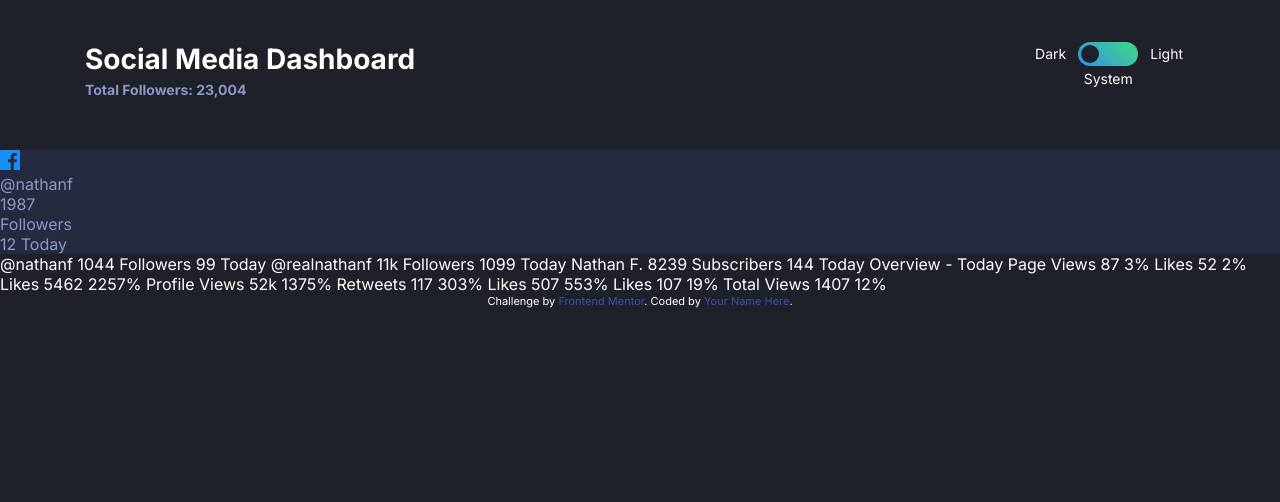
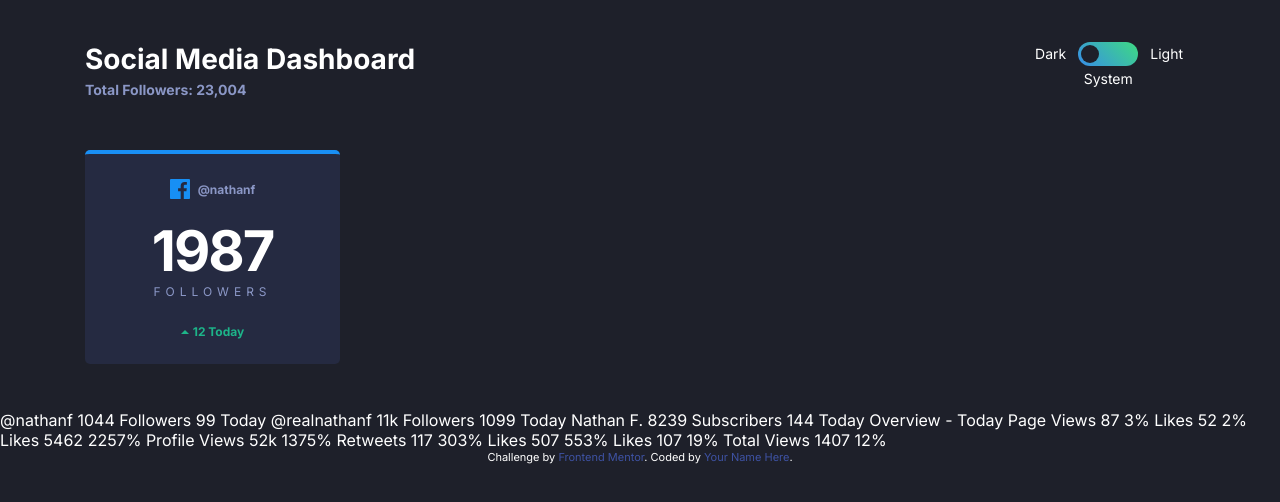
Before and after one commit to fuadeyuboglu/FM-social-media-dashboard, a website: page index.html in a window 1280 px wide. Drawn offline with Linux system fonts and the light colour scheme.

Commit message:
Added styles to card

```diff
--- a/app/scss/components/card.scss
+++ b/app/scss/components/card.scss
@@ -3,9 +3,13 @@
 .card {
     background: var(--dark-card);
     color: var(--dark-text1);
+    width: rem(255); //temp
+    text-align: center;
+    padding: rem(25);
+    border-radius: rem(5);
 
     &--facebook {
-
+        border-top: rem(4) solid var(--facebook);
     }
 
     &--twitter {
@@ -21,10 +25,14 @@
     }
 
     &__platform {
-
+        display: flex;
+        justify-content: center;
+        align-items: center;
+        margin-bottom: rem(28);
     }
 
     &__icon {
+        margin-right: rem(8);
 
         &--facebook {
 
@@ -44,13 +52,27 @@
     }
 
     &__username {
+        color: var(--dark-text1);
+        font-size: 12px;
+        font-style: normal;
+        font-weight: 700;
+        line-height: normal;
+    }
 
+    &__followers {
+        margin-bottom: rem(25);
     }
 
     &__count {
+        color: var(--light-bg);
+        font-style: normal;
+        font-weight: 700;
+        line-height: rem(48);
+        letter-spacing: rem(-2);
+        margin-bottom: rem(9);
 
         &--big {
-
+            font-size: rem(56);
         }
 
         &--small {
@@ -59,17 +81,38 @@
     }
 
     &__label {
-
+        color: var(--dark-text1);
+        font-size: rem(12);
+        font-style: normal;
+        font-weight: 400;
+        line-height: normal;
+        letter-spacing: rem(5);
+        text-transform: uppercase;
     }
 
     &__change {
+        display: flex;
+        align-items: center;
+        justify-content: center;
+        font-size: rem(12);
+        font-style: normal;
+        font-weight: 700;
+        line-height: normal;
 
         &--up {
-
+            color: var(--limegreen);
         }
 
         &--down {
+            color: var(--brightred);
+        }
 
+        img {
+            margin-right: rem(4);
         }
     }
+
+    &__number {
+
+    }
 }
--- a/index.html
+++ b/index.html
@@ -43,19 +43,20 @@
 
   </header>
   <main>
-    <section class="section">
-      <div class="card">
+    <section class="container">
+      <div class="card card--facebook">
         <div class="card__platform">
-          <div class="card__icon">
-            <img src="/images/icon-facebook.svg" alt="Facebook">
-          </div>
+          <img class="card__icon" src="/images/icon-facebook.svg" alt="Facebook">
           <div class="card__username">@nathanf</div>
         </div>
-        <div class="card__count">
-          1987
+        <div class="card__followers">
+          <div class="card__count card__count--big">1987</div>
           <div class="card__label">Followers</div>
         </div>
-        <div class="card__change">12 Today</div>
+        <div class="card__change card__change--up">
+          <img src="/images/icon-up.svg" alt="up arrow">
+          <div class="card__number">12 Today</div>
+        </div>
       </div>
     </section>
 
```
Also changed, not shown: dist/style.css, 1 other file.
